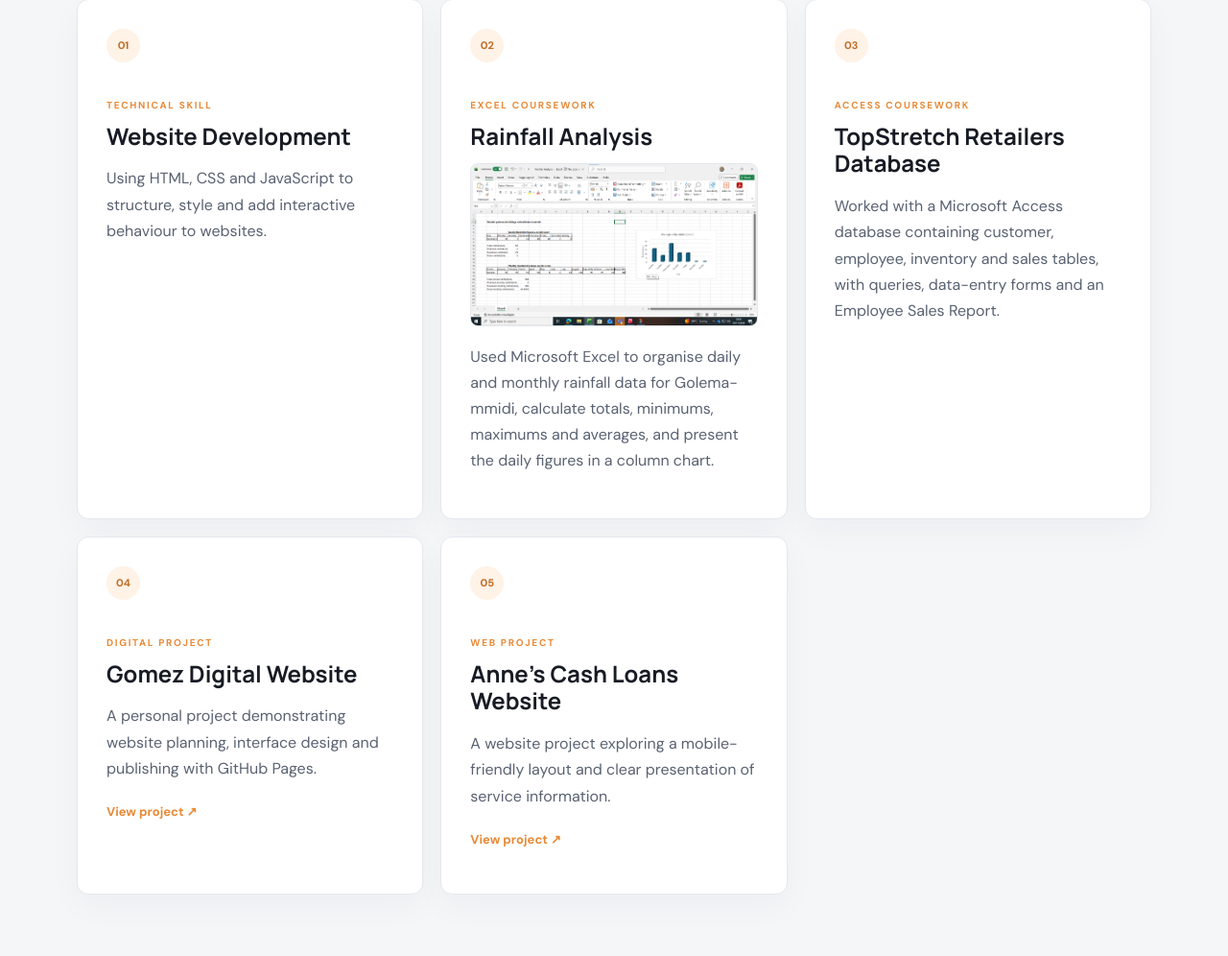
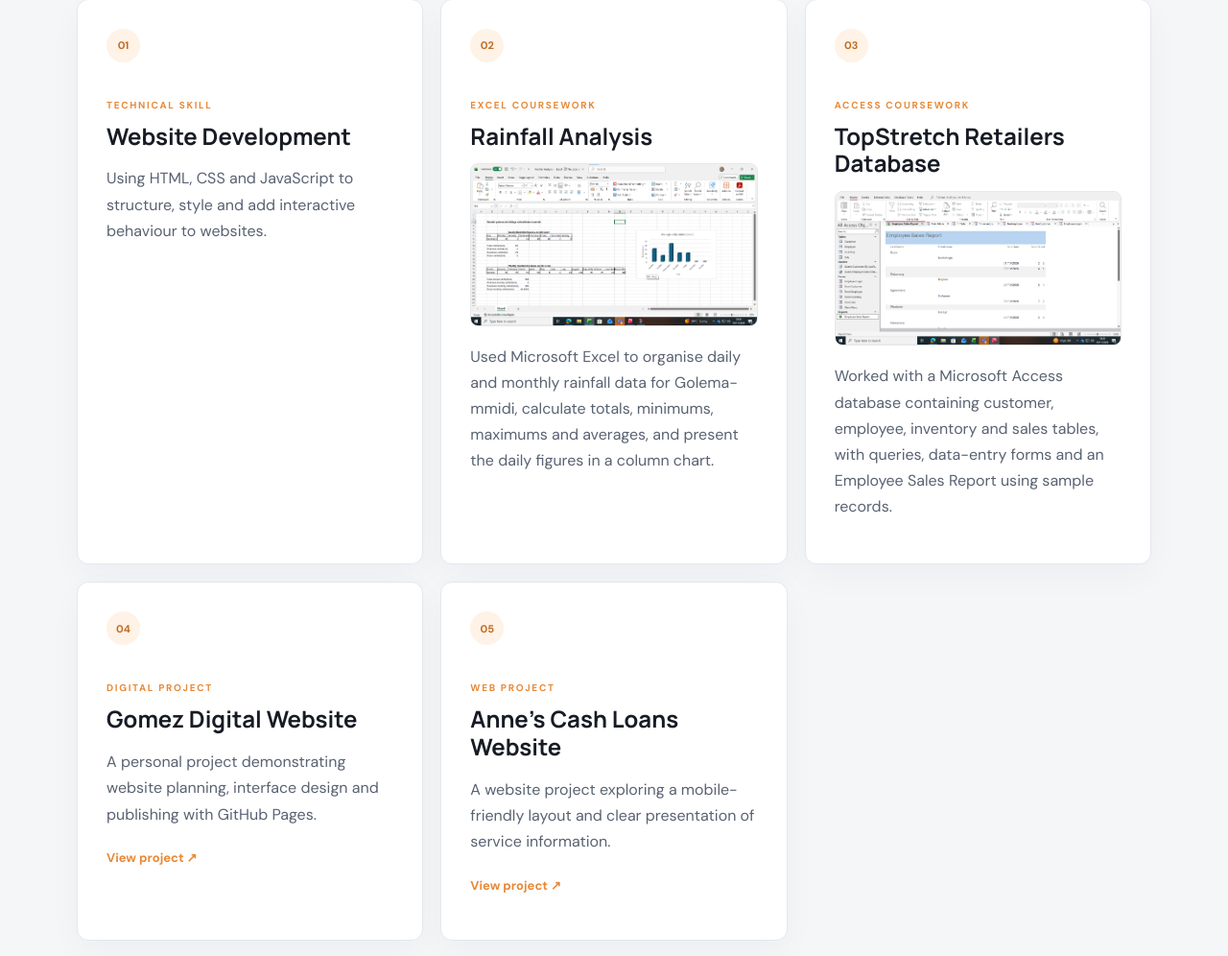
Before and after one commit to gomezdigital/Gomolemo-Personal-Portfolio-, a plain HTML site: page index.html in a window 1280 px wide. Shown: the part 4830-5826 px from the top of the page at 96% size. Drawn offline with Linux system fonts and the light colour scheme.

Commit message:
Add Access coursework screenshot to portfolio

```diff
--- a/index.html
+++ b/index.html
@@ -173,7 +173,8 @@
             <span class="project-number">03</span>
             <p class="card-kicker">ACCESS COURSEWORK</p>
             <h3>TopStretch Retailers Database</h3>
-            <p>Worked with a Microsoft Access database containing customer, employee, inventory and sales tables, with queries, data-entry forms and an Employee Sales Report.</p>
+            <img class="project-evidence" src="access-employee-sales-report.png" alt="Microsoft Access Employee Sales Report from the TopStretch Retailers sample database">
+            <p>Worked with a Microsoft Access database containing customer, employee, inventory and sales tables, with queries, data-entry forms and an Employee Sales Report using sample records.</p>
           </article>
           <article class="project-card">
             <span class="project-number">04</span>
```
